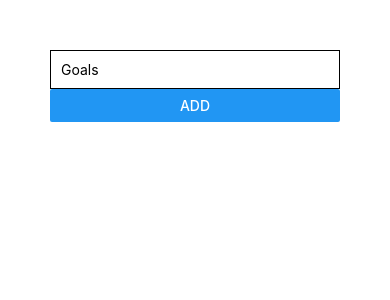
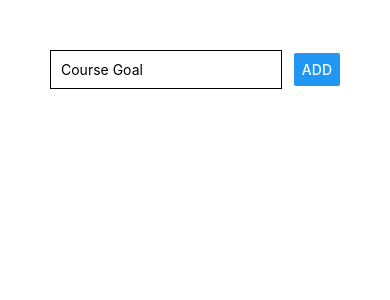
Before and after one commit to OnurKaral/reactnative-todo, a React Native app: screen / in a window 390 px wide. Shown: the top 300 px of the page. Built offline with nearby package versions, Linux system fonts and the light colour scheme.

Commit message:
useState

```diff
--- a/App.js
+++ b/App.js
@@ -1,25 +1,46 @@
-import React from 'react';
-import {StyleSheet, Text, Button, TextInput, View} from 'react-native';
+import React, {useState} from 'react';
+import {StyleSheet, Text, View, TextInput, Button} from 'react-native';
 
 export default function App() {
+  const [enteredGoal, setEnteredGoal] = useState('');
+
+  const goalInputHandler = enteredText => {
+    setEnteredGoal(enteredText);
+  };
+
+  const addGoalHandler = () => {
+    console.log(enteredGoal);
+  };
+
   return (
-    <View style={{padding: 50}}>
-      <View>
+    <View style={styles.screen}>
+      <View style={styles.inputContainer}>
         <TextInput
-          placeholder="Goals"
-          style={{borderColor: 'black', borderWidth: 1, padding: 10}}
+          placeholder="Course Goal"
+          style={styles.input}
+          onChangeText={goalInputHandler}
+          value={enteredGoal}
         />
-        <Button title="Add" />
+        <Button title="ADD" onPress={addGoalHandler} />
       </View>
+      <View />
     </View>
   );
 }
 
 const styles = StyleSheet.create({
-  container: {
-    flex: 1,
-    backgroundColor: '#fff',
+  screen: {
+    padding: 50,
+  },
+  inputContainer: {
+    flexDirection: 'row',
+    justifyContent: 'space-between',
     alignItems: 'center',
-    justifyContent: 'center',
+  },
+  input: {
+    width: '80%',
+    borderColor: 'black',
+    borderWidth: 1,
+    padding: 10,
   },
 });
```
